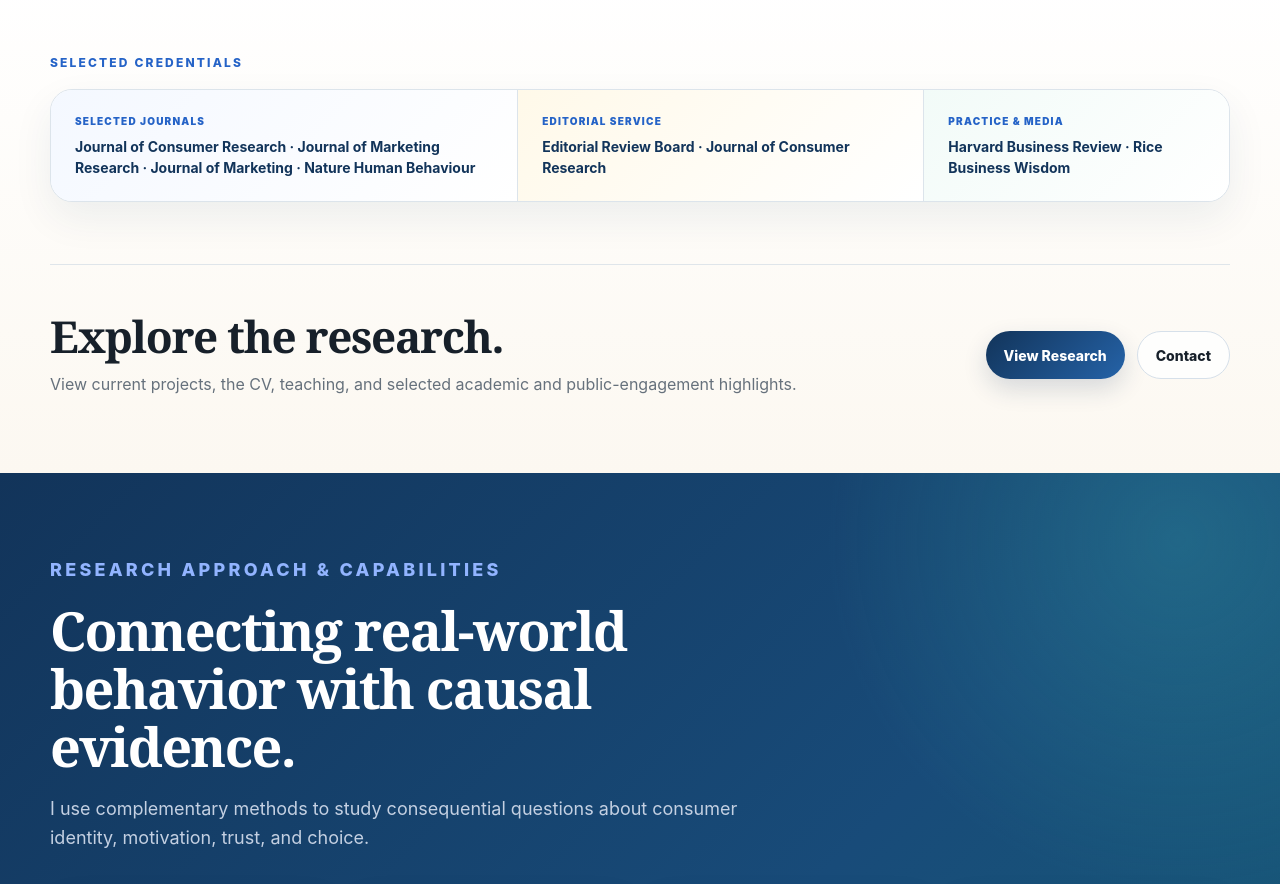
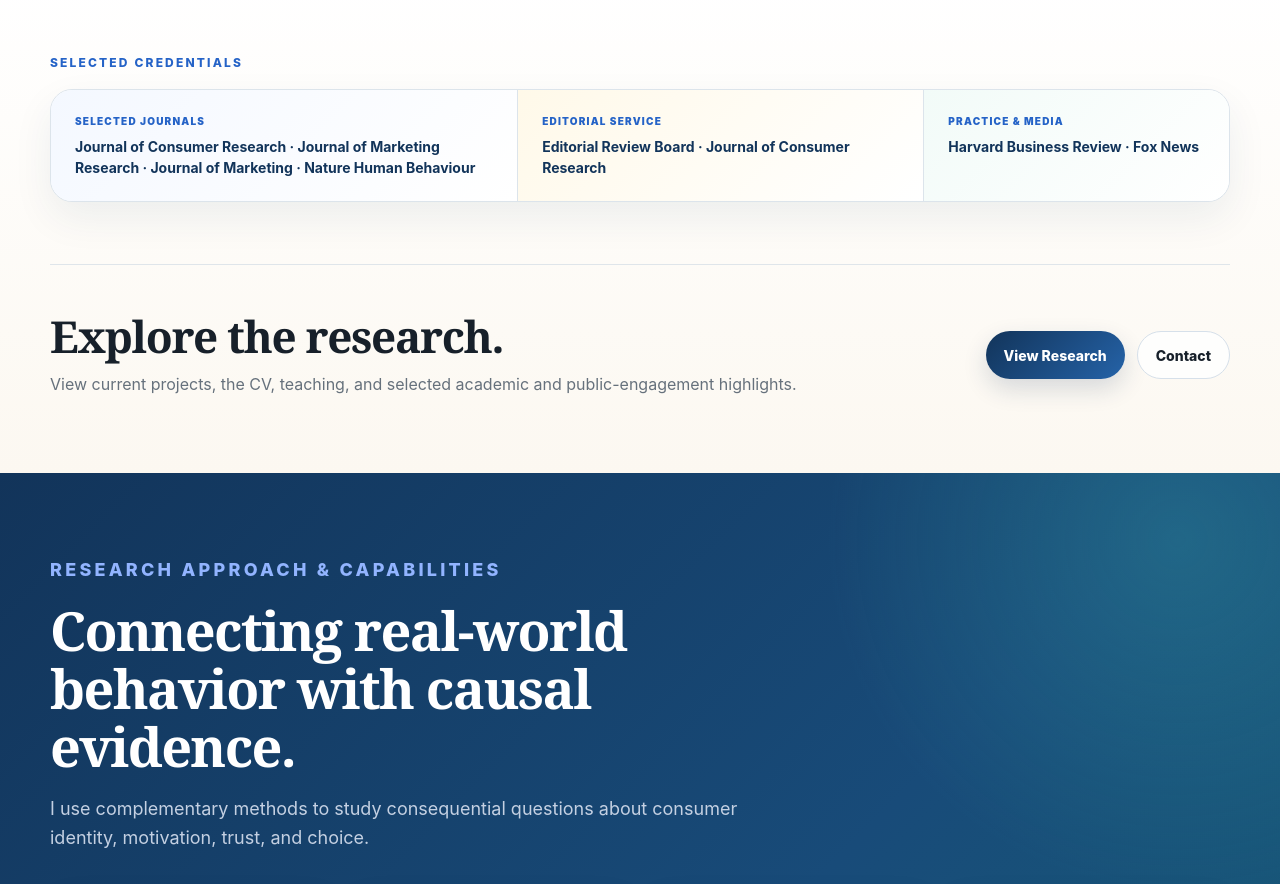
Before and after one commit to blessingmay1/jaechung, a plain HTML site: page index.html in a window 1280 px wide. Shown: the part 2280-3164 px from the top of the page. Drawn offline with Linux system fonts and the light colour scheme.

Commit message:
Feature Fox News in homepage media credentials

```diff
--- a/index.html
+++ b/index.html
@@ -159,7 +159,7 @@
     <div class="credibility-grid">
       <a href="publications.html"><span>SELECTED JOURNALS</span><strong>Journal of Consumer Research · Journal of Marketing Research · Journal of Marketing · Nature Human Behaviour</strong></a>
       <a href="assets/Jaeyeon_Chung_CV.pdf?v=2026-09-21" target="_blank" rel="noopener"><span>EDITORIAL SERVICE</span><strong>Editorial Review Board · Journal of Consumer Research</strong></a>
-      <a href="highlights.html"><span>PRACTICE &amp; MEDIA</span><strong>Harvard Business Review · Rice Business Wisdom</strong></a>
+      <a href="highlights.html"><span>PRACTICE &amp; MEDIA</span><strong>Harvard Business Review · Fox News</strong></a>
     </div>
     <div class="final-cta">
       <div><h2>Explore the research.</h2><p>View current projects, the CV, teaching, and selected academic and public-engagement highlights.</p></div>
```
